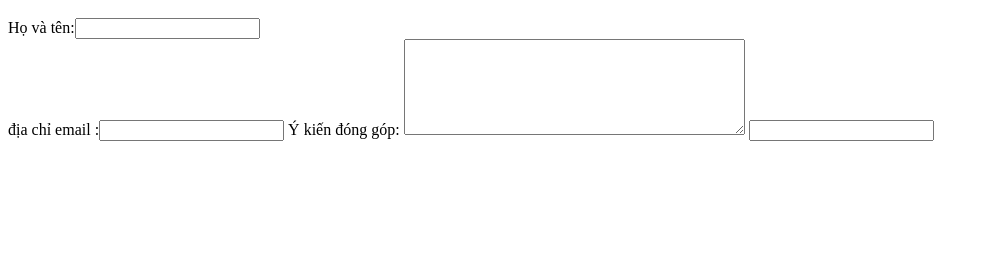
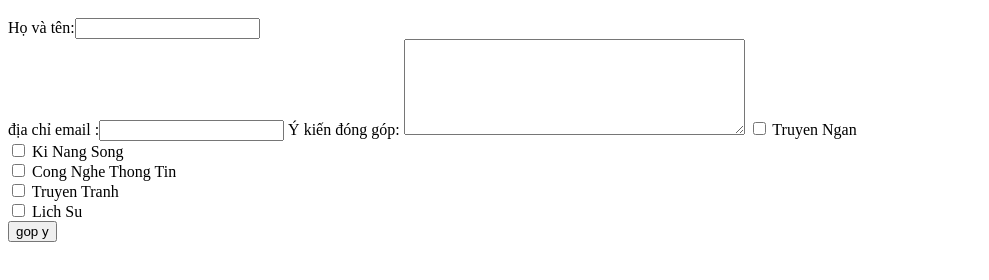
Before and after one commit to giahan-hust/tin12, a plain HTML site: page Content/bai7_nv2.html in a window 1280 px wide. Shown: the part 48-328 px from the top of the page, without its empty margins (0-989 px from the left). Drawn offline with Linux system fonts and the light colour scheme.

Commit message:
Update bai7_nv2.html

```diff
--- a/Content/bai7_nv2.html
+++ b/Content/bai7_nv2.html
@@ -8,7 +8,13 @@
       <label> Họ và tên:<input type="text" id ="ten" name=" ten "></label> <br>
      <label> địa chỉ email :<input type ="text" id ="mail" name="ten mail" ></label>
   <label> Ý kiến đóng góp: <textarea name="Comment" rows="6" cols="40"></textarea> </label>
-      <input
+      <input type="checkbox" name="chkTruyenNgan"> Truyen Ngan<br>
+      <input type="checkbox" name="chkKinang"> Ki Nang Song<br>
+      <input type="checkbox" name="chkCNTT"> Cong Nghe Thong Tin<br>
+      <input type="checkbox" name="chkTruyenTranh"> Truyen Tranh<br>
+      <input type="checkbox" name="chkLichSu"> Lich Su<br>
+      <input type="submit" name="cmd" value="gop y"
+
     </form>
 
   </body>
```
